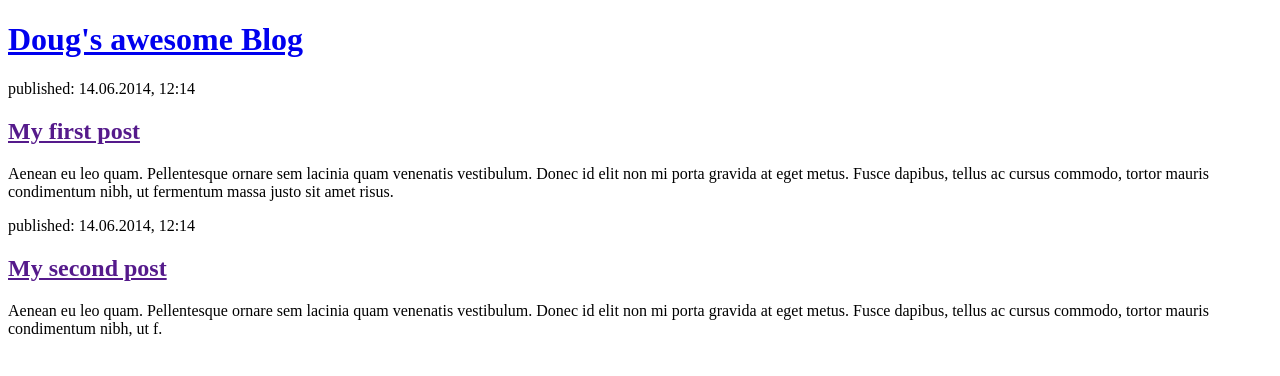
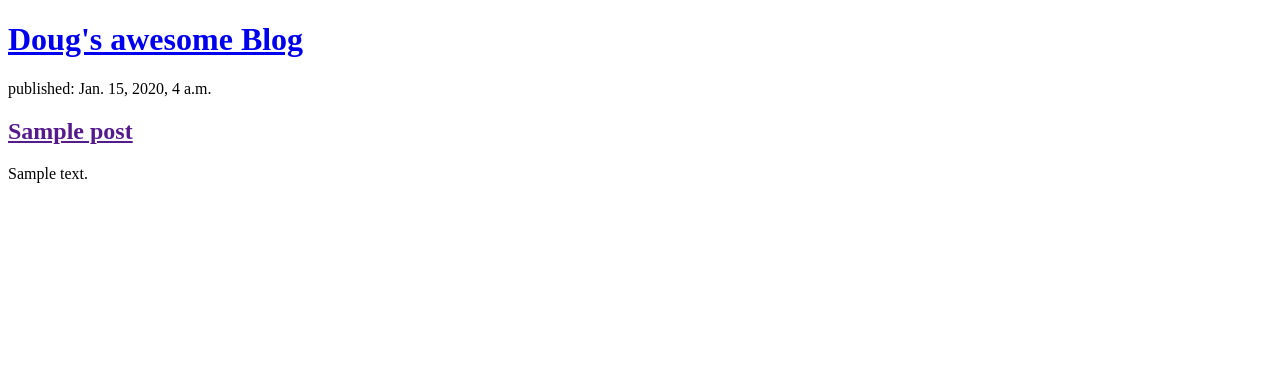
Before and after one commit to YachtRocker/my-first-blog, a Django app: page / in a window 1280 px wide. Shown: the top 376 px of the page. Run offline with Django 5.2, Linux system fonts and the light colour scheme; tables that the repository leaves empty hold one stand-in row (values such as "Sample post").

Commit message:
midified templates to display posts from database.

```diff
--- a/blog/templates/blog/post_list.html
+++ b/blog/templates/blog/post_list.html
@@ -8,16 +8,12 @@
             <h1><a href="/">Doug's awesome Blog</a></h1>
         </header>
 
-        <article>
-            <time>published: 14.06.2014, 12:14</time>
-            <h2><a href="">My first post</a></h2>
-            <p>Aenean eu leo quam. Pellentesque ornare sem lacinia quam venenatis vestibulum. Donec id elit non mi porta gravida at eget metus. Fusce dapibus, tellus ac cursus commodo, tortor mauris condimentum nibh, ut fermentum massa justo sit amet risus.</p>
-        </article>
-
-        <article>
-            <time>published: 14.06.2014, 12:14</time>
-            <h2><a href="">My second post</a></h2>
-            <p>Aenean eu leo quam. Pellentesque ornare sem lacinia quam venenatis vestibulum. Donec id elit non mi porta gravida at eget metus. Fusce dapibus, tellus ac cursus commodo, tortor mauris condimentum nibh, ut f.</p>
-        </article>
+        {% for post in posts %}
+            <article>
+                <time>published: {{ post.published_date }}</time>
+                <h2><a href="">{{ post.title }}</a></h2>
+                <p>{{ post.text|linebreaksbr }}</p>
+            </article>
+        {% endfor %}
     </body>
 </html>
--- a/blog/views.py
+++ b/blog/views.py
@@ -1,6 +1,12 @@
 from django.shortcuts import render
+from django.utils import timezone
+from .models import Post
 
 # Create your views here.
 
+
 def post_list(request):
-    return render(request, 'blog/post_list.html', {})
+    posts = Post.objects.filter(published_date__lte=timezone.now()).order_by(
+        "published_date"
+    )
+    return render(request, "blog/post_list.html", {"posts": posts})
```
